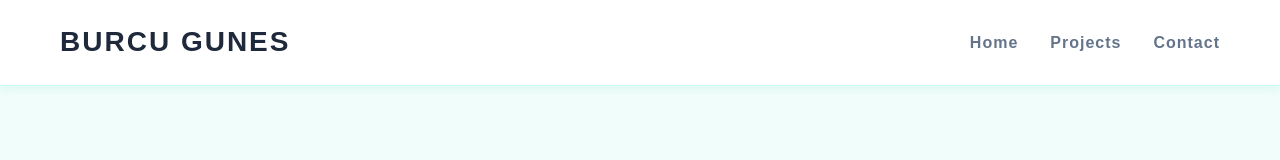
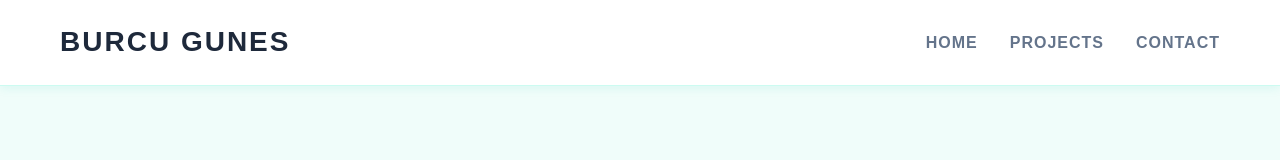
Before and after one commit to burcugns/react-portfolio, a React (Vite) app: page / in a window 1280 px wide. Shown: the top 160 px of the page. Built offline with nearby package versions, Linux system fonts and the light colour scheme.

Commit message:
updated components

```diff
--- a/src/components/AboutMe.jsx
+++ b/src/components/AboutMe.jsx
@@ -2,17 +2,15 @@ function AboutMe() {
   return (
     <>
       <div className="about-me-container">
-        <div className="about-me-header">
         <h2 className="about-me-title">Junior Full Stack Developer</h2>
         <div className="about-me-description">
           <p>
             Hello, I am Burcu. I am a career switcher from healthcare to
-              software development. I'm eager and curious, and I build projects
-              to practice and reinforce what I learn. I enjoy solving problems,
+            software development. I'm eager and curious, and I build projects to
+            practice and reinforce what I learn. I enjoy solving problems,
             exploring new technologies, and turning ideas into functional,
             user-focused applications.
           </p>
-          </div>
         </div>
       </div>
 
--- a/src/components/Header.jsx
+++ b/src/components/Header.jsx
@@ -6,9 +6,9 @@ function Header() {
     <header>
       <h1>BURCU GUNES</h1>
       <nav>
-        <Link to="/">Home</Link>
-        <Link to="/projects">Projects</Link>
-        <Link to="/contact">Contact</Link>
+        <Link to="/">HOME</Link>
+        <Link to="/projects">PROJECTS</Link>
+        <Link to="/contact">CONTACT</Link>
       </nav>
     </header>
   );
```
Lines whose indentation alone changed are shown as unchanged.
